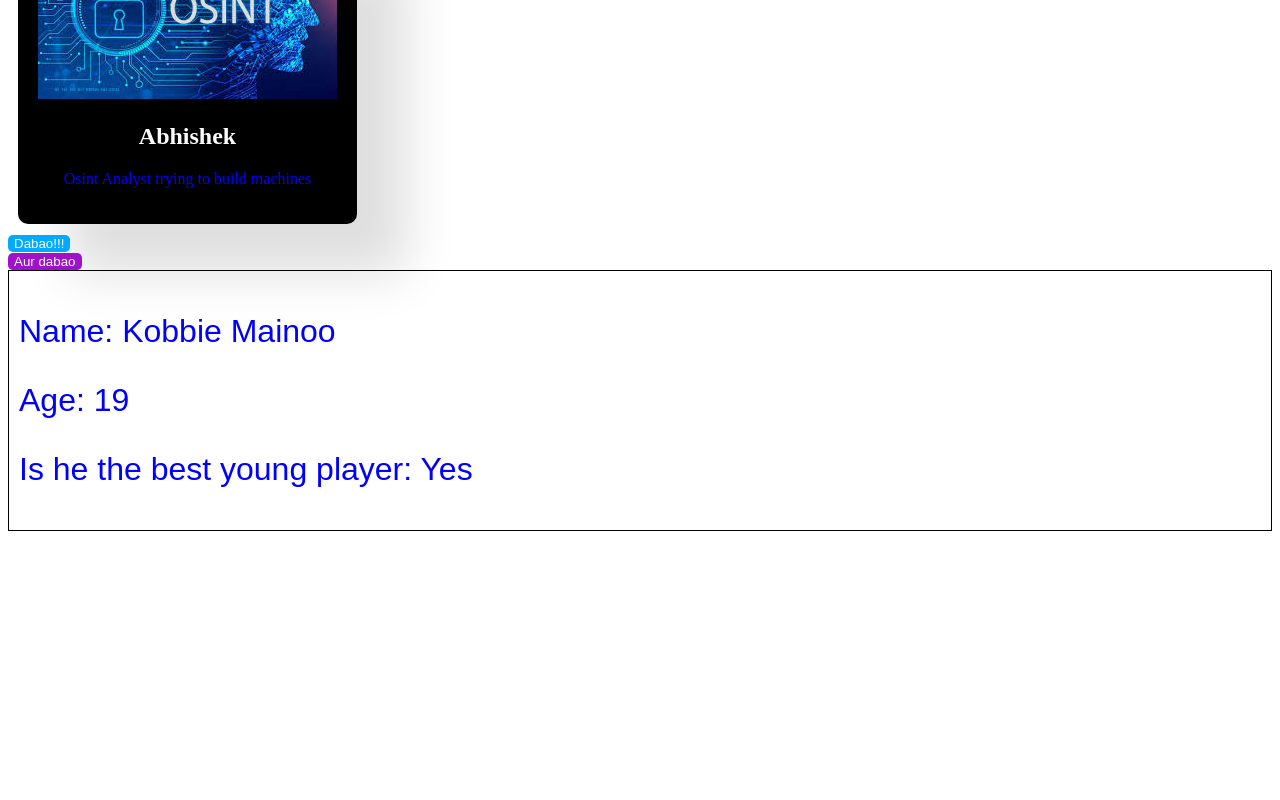
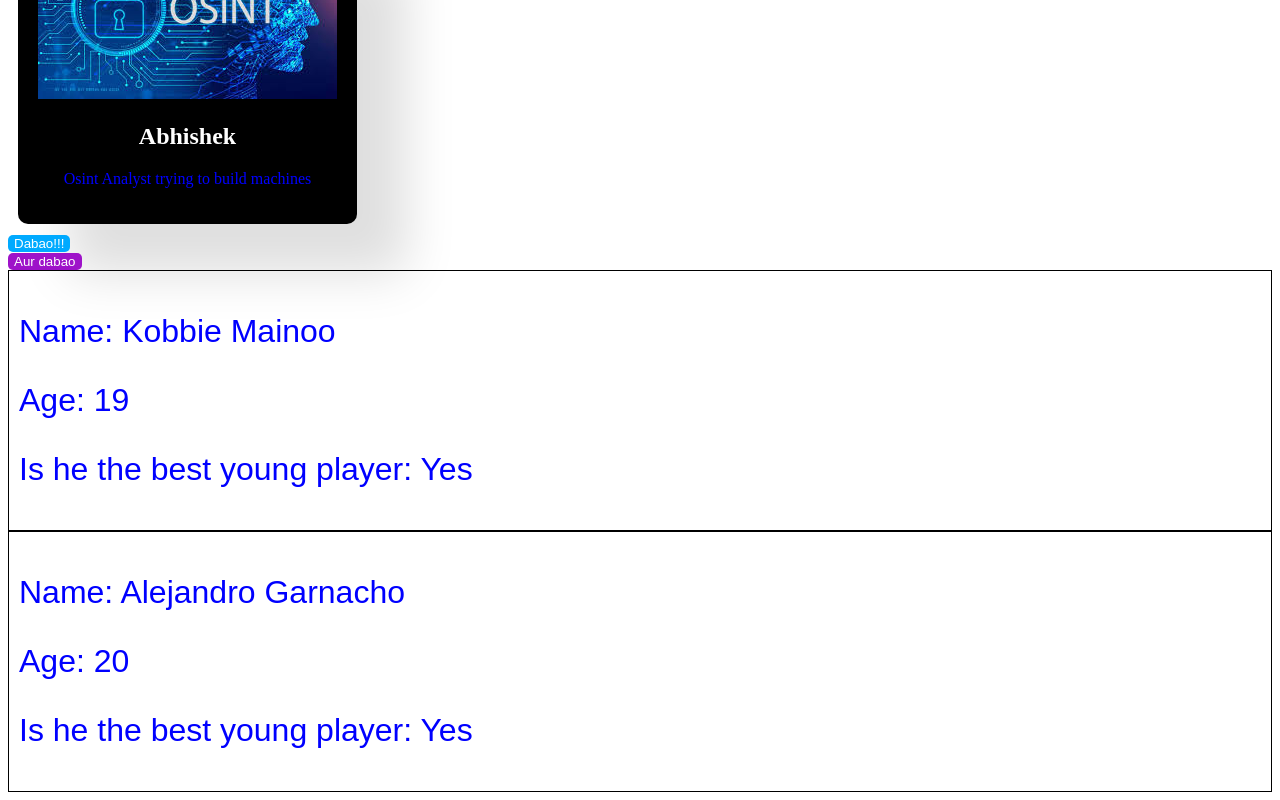
Before and after one commit to gargiiiii18/REACT-FULL, a React (Vite) app in the folder First/: page / in a window 1280 px wide. Shown: the part 389-1189 px from the top of the page. Before the commit the page ends 928 px from the top, so only its background shows below. Built offline with nearby package versions, Linux system fonts and the light colour scheme.

Commit message:
added another student component

```diff
--- a/First/src/App.jsx
+++ b/First/src/App.jsx
@@ -18,7 +18,8 @@ function App() {
     <br></br>
     <Button1/>
     <br></br>
-    <Students name="Kobbie Mainoo" age={19} isBestYoungPlayer={true}/>
+    <Students name="Kobbie Mainoo" age={19} position="CDM" isBestYoungPlayer={true}/>
+    <Students name="Alejandro Garnacho" age={20} position="RW" isBestYoungPlayer={true}/>
 
 
     </>
```
